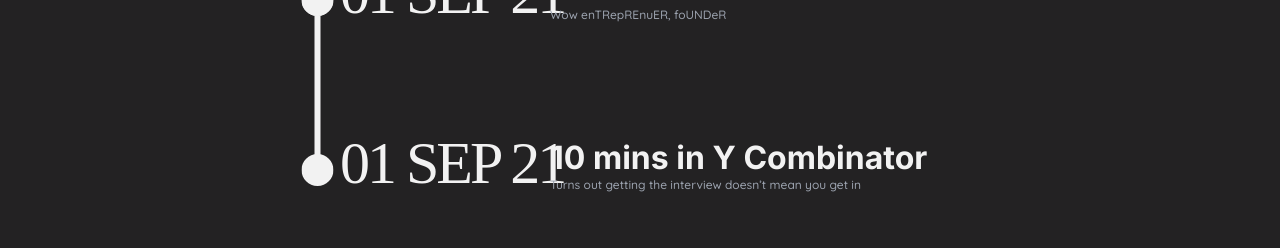
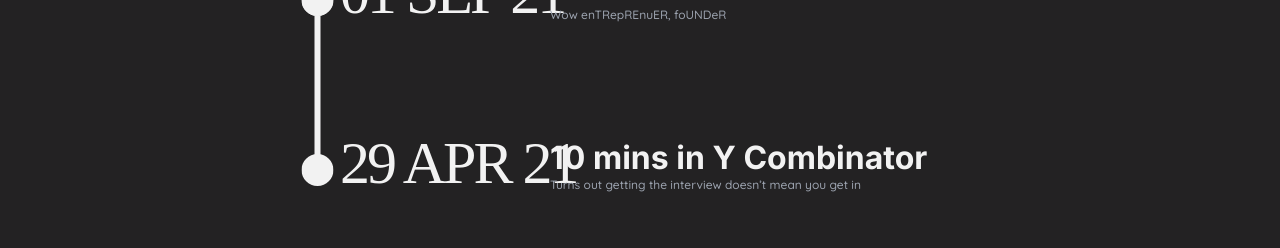
Before and after one commit to StephenAlvin/philipwee.github.io, a React (Create React App) app: page / in a window 1280 px wide. Shown: the part 780-1028 px from the top of the page. Built offline with nearby package versions, Linux system fonts and the light colour scheme; a web font is replaced by a local one.

Commit message:
Fixed bugs

```diff
--- a/src/components/timeline-component-mobile.tsx
+++ b/src/components/timeline-component-mobile.tsx
@@ -98,7 +98,7 @@
             </p>
           </div>
           <p className="absolute text-6xl tracking-tighter text-center text-Grey inline font-['Mohave'] leading-[normal]">
-            01 SEP 21
+            29 APR 21
           </p>
         </div>
       )}
--- a/src/pages/main-page.tsx
+++ b/src/pages/main-page.tsx
@@ -10,7 +10,7 @@
         <MainPageDesktop />
       </div>
       <div className="md:hidden">
-        <MainPageMobile />;
+        <MainPageMobile />
       </div>
     </>
   );
@@ -130,7 +130,7 @@
           </div>
           <div className="relative w-[600px] h-[69px] gap-[26px]">
             <p className="absolute text-6xl tracking-tighter text-center text-Pearl inline left-[0] top-[0] font-['Mohave'] leading-[normal]">
-              01 SEP 21
+              29 APR 21
             </p>
             <div className="absolute inline-flex flex-col items-start justify-start left-[210px] top-[9px]">
               <Link
@@ -349,18 +349,24 @@
               <br />
               You can see the original Figma Design&nbsp;
             </p>
-            <p className="text-xl font-light underline text-white inline font-['Quicksand'] leading-[normal]">
+            <a
+              href="https://www.figma.com/file/0Xja9fAv6yxWVHkGPFkBeY/Philip's-Portfolio-Website?node-id=2%3A2"
+              className="text-xl font-light underline text-white inline font-['Quicksand'] leading-[normal]"
+            >
               here
-            </p>
+            </a>
             <p className="text-xl font-light text-white inline font-['Quicksand'] leading-[normal]">
               .
               <br />
               <br />
               Alternatively, view the source code for the website&nbsp;
             </p>
-            <p className="text-xl font-light underline text-white inline font-['Quicksand'] leading-[normal]">
+            <a
+              href="https://github.com/PhilipWee/portfolio-website"
+              className="text-xl font-light underline text-white inline font-['Quicksand'] leading-[normal]"
+            >
               here
-            </p>
+            </a>
             <p className="text-xl font-light text-white inline font-['Quicksand'] leading-[normal]">
               . (If you want to submit a PR to help me update my life story
               sure)
```
